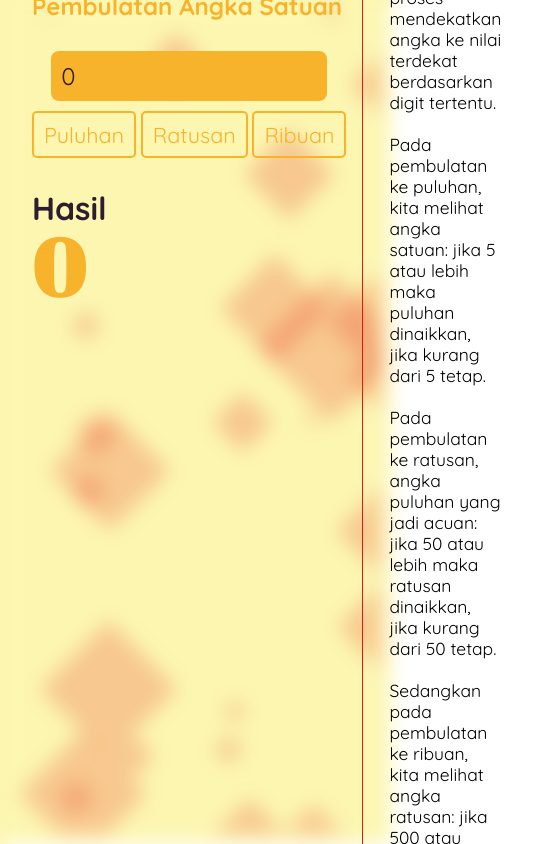
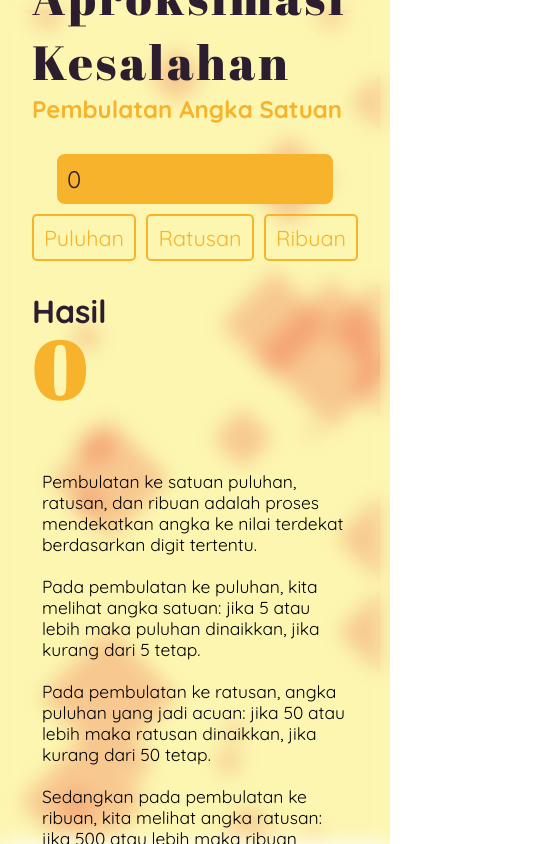
Before and after one commit to OriontDev/aproksimasi-kesalahan, a React (Vite) app: page / in a window 390 px wide. Shown: the top 844 px of the page, 543 px wide, since content can reach past the window. Built offline with nearby package versions, Linux system fonts and the light colour scheme.

Commit message:
Last changes

```diff
--- a/src/index.css
+++ b/src/index.css
@@ -172,6 +172,8 @@ hr {
   transform: translate(-50%, -50%);
 }
 
-@media (min-width: 901px) {
-
+@media (max-width: 901px) {
+  .everything-container {
+    flex-flow: column;
+  }
 }
```
